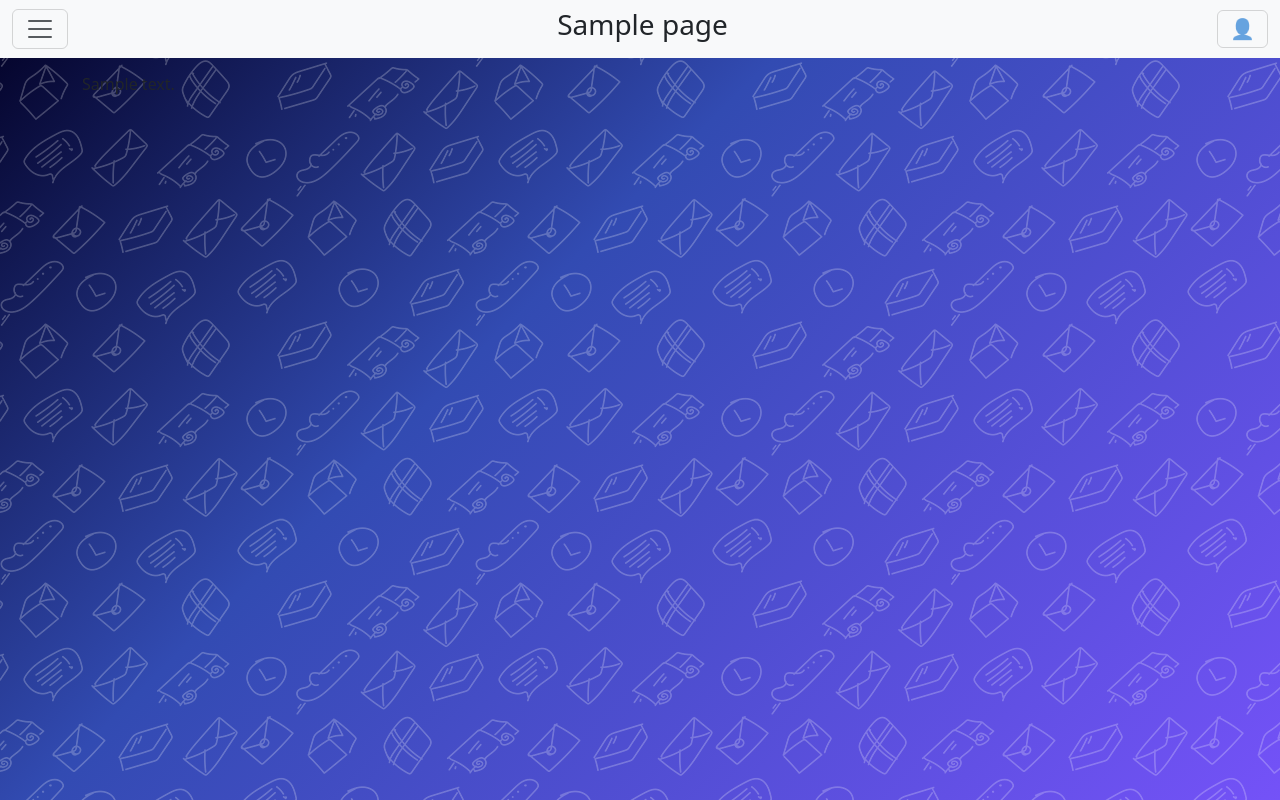
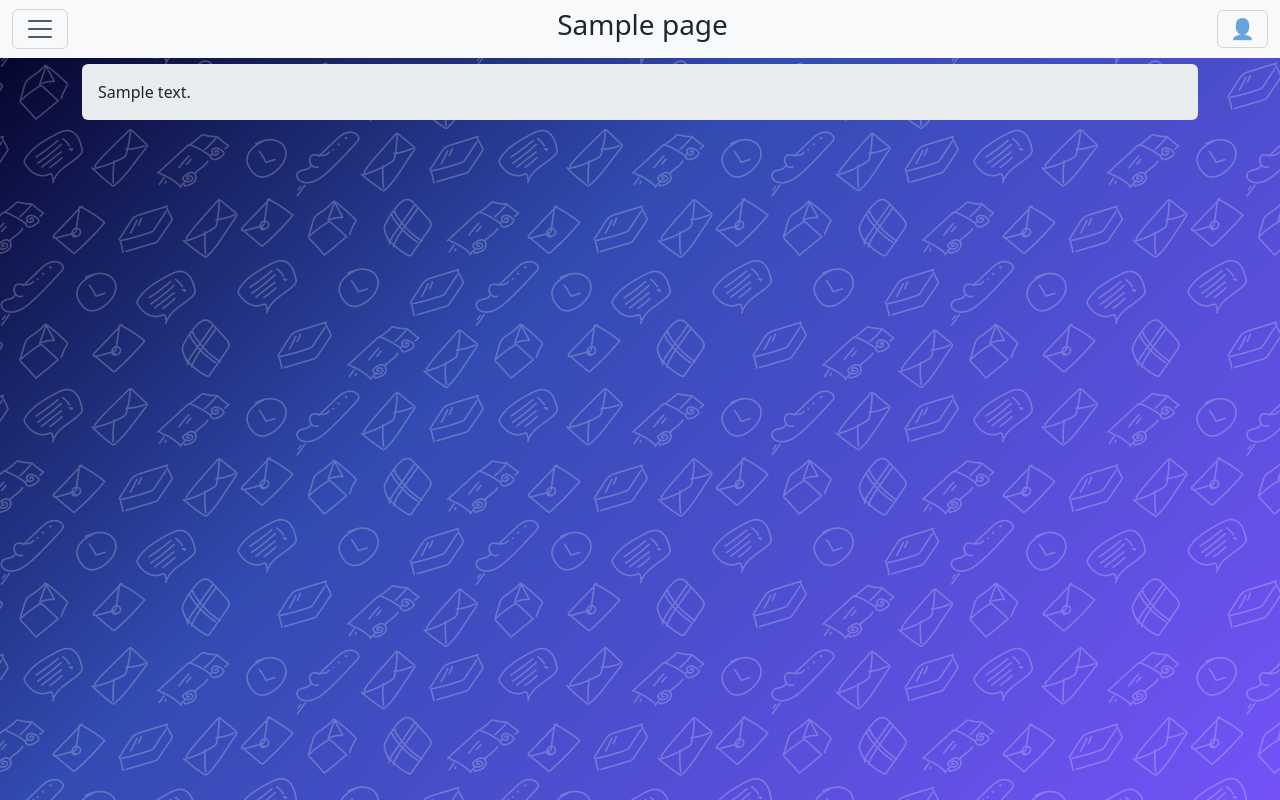
Before and after one commit to Alex-Gryadkin/alina_cargo, a Django app: template pages/templates/page.html in a window 1280 px wide. Run offline with Django 4.2, Linux system fonts and the light colour scheme; a user stored in the database is signed in; tables that the repository leaves empty hold one stand-in row (values such as "Sample post"); the template is opened without the code that fills it: most values are stand-ins (such as "Sample title", 1, 10 or a date in 2020); data that the repository does not hold is empty; parts of the project's set-up code (start-up, migrations or seed data) failed here and were passed over; some libraries are stand-ins or nearby versions.

Commit message:
Cargo admin search + packages fixes + page layout

```diff
--- a/accounts/admin.py
+++ b/accounts/admin.py
@@ -36,6 +36,7 @@ def make_not_active(self, request, queryset):
 
 class CagroAdmin(admin.ModelAdmin):
     list_display = ('username', 'is_activated', 'cargo_code', 'last_login')
+    search_fields = ['username__username']
     actions = [make_active, make_not_active]
 
     def get_queryset(self, request):
--- a/pages/templates/page.html
+++ b/pages/templates/page.html
@@ -12,8 +12,10 @@
 {% block content %}
 
 <div class="row align-items-top h-100">
-    <div class="col-12 pt-4">
-        {{page.content|safe}}
+    <div class="col-12 pt-3">
+        <div class="bg-body-secondary p-3 border-dark rounded">
+            {{page.content|safe}}
+        </div>
     </div>
 </div>
 
```
Also changed, not shown: packages/views.py (+19 -16 lines).
